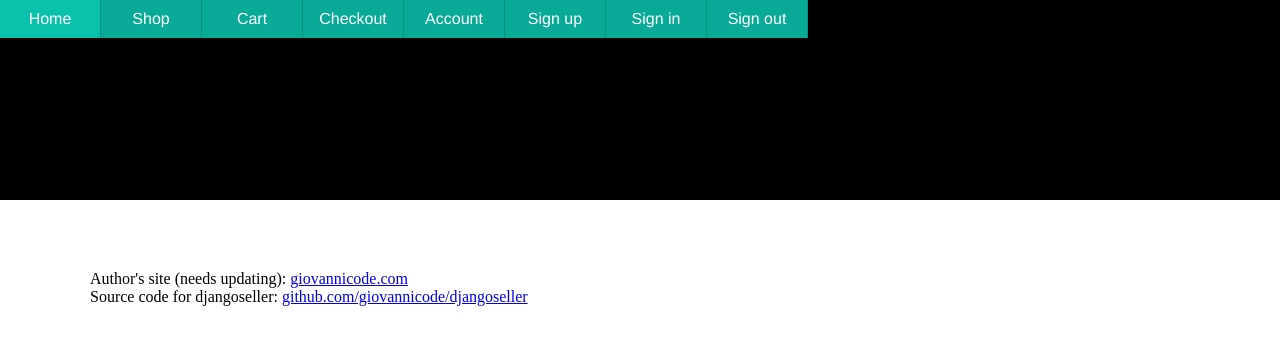
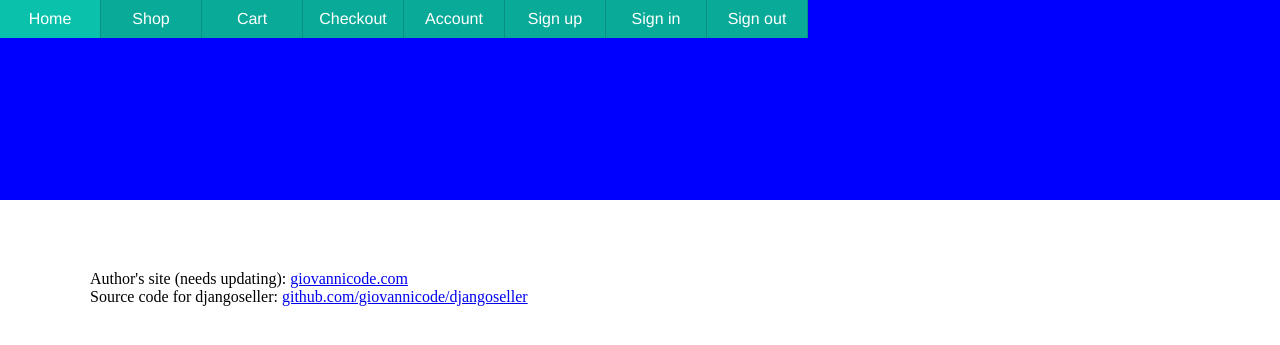
Before and after one commit to giovannicode/djangoseller, a Django app: page / in a window 1280 px wide. Shown: the top 345 px of the page. Run offline with Django 3.2, Linux system fonts and the light colour scheme; style sheets or scripts are compiled from the project's sources; parts of the project's set-up code (start-up, migrations or seed data) failed here and were passed over; some libraries are stand-ins or nearby versions.

Commit message:
update test of @media query

```diff
--- a/main/static/css/main.css
+++ b/main/static/css/main.css
@@ -32,9 +32,14 @@
 form {
   width: 400px; }
 
-@media (min-device-width: 400px) {
+@media (min-width: 700px) {
   .header {
-    background-color: black;
+    background-color: green;
+    height: 200px;
+    width: 100%; } }
+@media (min-width: 400px) {
+  .header {
+    background-color: blue;
     height: 200px;
     width: 100%; } }
 
--- a/main/static/css/main.scss
+++ b/main/static/css/main.scss
@@ -46,10 +46,19 @@ form {
   width: 400px;
 }
 
-@media (min-device-width: 400px) {
+
+@media (min-width: 700px) {
   .header {
-    background-color: black;
+    background-color: green;
     height: 200px;
     width: 100%;
   }
 }
+
+@media (min-width: 400px) {
+  .header {
+    background-color: blue;
+    height: 200px;
+    width: 100%;
+  }
+}
```
Also changed, not shown: 2 other files.
